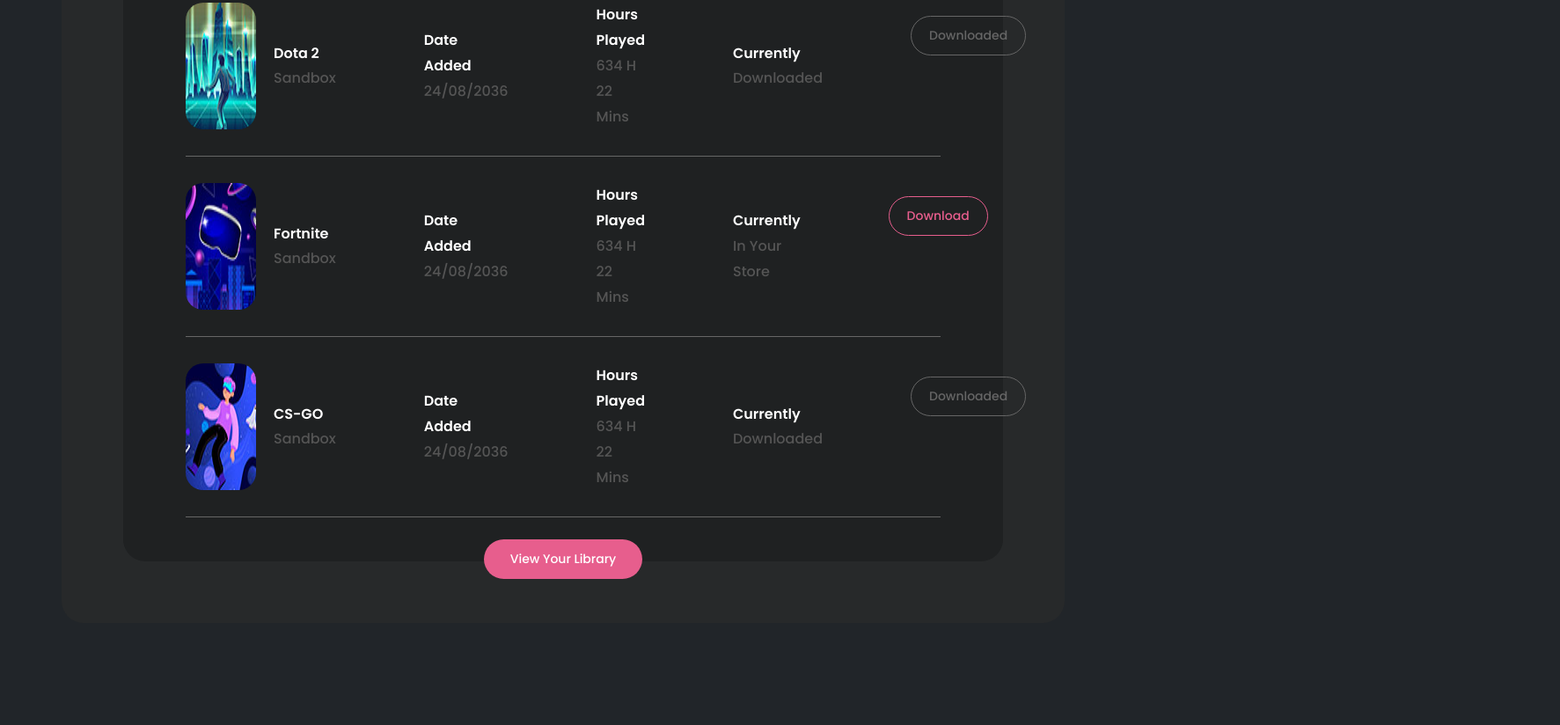
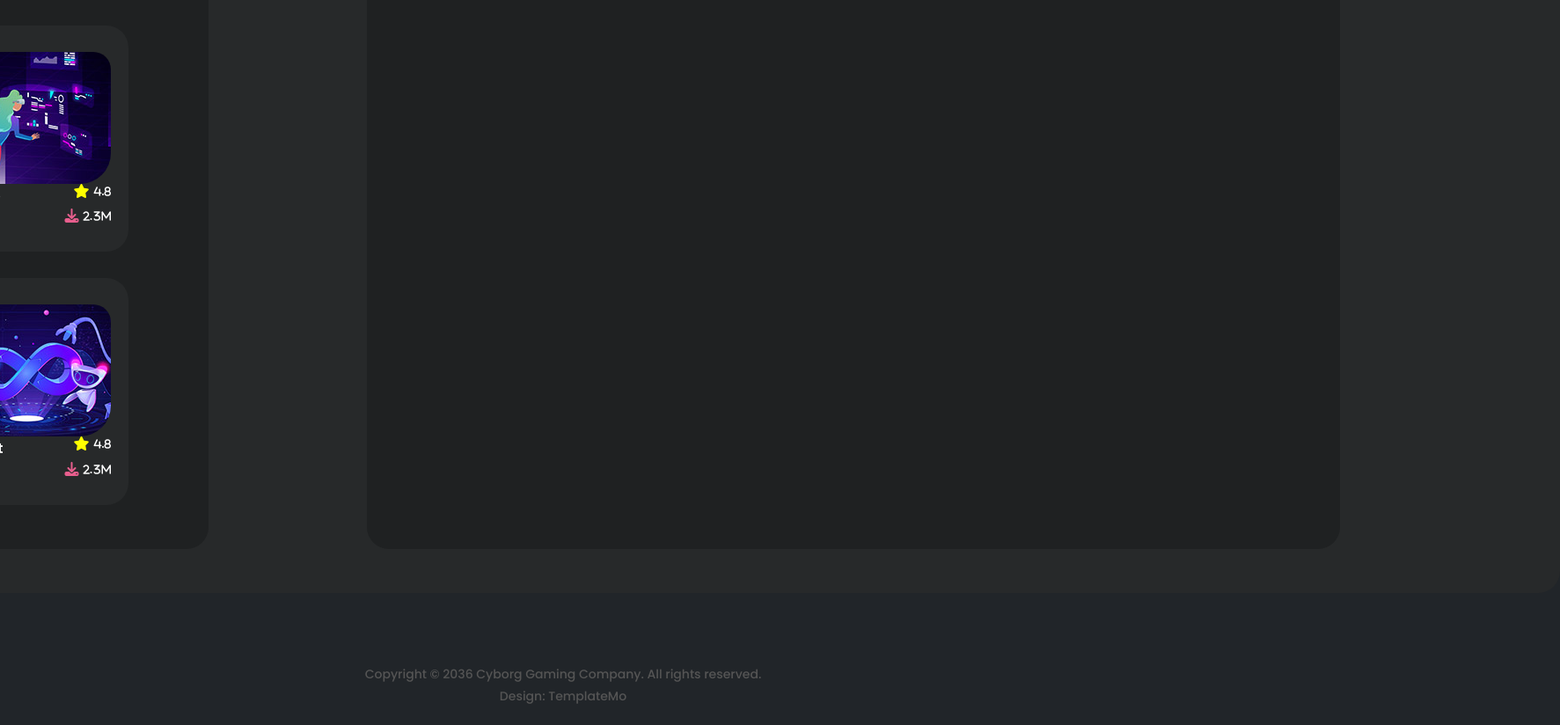
Before and after one commit to sauliusss/cyborg-multipage, a website: page index.html in a window 1280 px wide. Shown: the part 2178-3002 px from the top of the page at 88% size, 1773 px wide, since content can reach past the window. Before the commit the page ends 2946 px from the top, so only its background shows below. Drawn offline with Linux system fonts and the light colour scheme.

Commit message:
footer html

```diff
--- a/css/base/layout.css
+++ b/css/base/layout.css
@@ -880,3 +880,10 @@
 .text > .text-white {
   margin-top: 0;
 }
+
+/* footer */
+body > footer {
+  margin: 20px 0;
+  text-align: center;
+  color: rgb(191, 47, 47);
+}
--- a/index.html
+++ b/index.html
@@ -39,8 +39,9 @@
         </div>
       </div>
     </div>
+    <div class="container">
     <main>
-      <div class="container">
+
         <div class="row background">
           <!-- welcome section -->
           <div class="welcome">
@@ -218,7 +219,13 @@
           </div>
         </div>
       </div>
+    </div>
     </main>
+
+
+    <footer>
+      <p>Copyright © 2036 Cyborg Gaming Company. All rights reserved.</p>
+      <p>Design: TemplateMo</p>
+    </footer>
   </body>
 </html>
-<!-- footer -->
```
